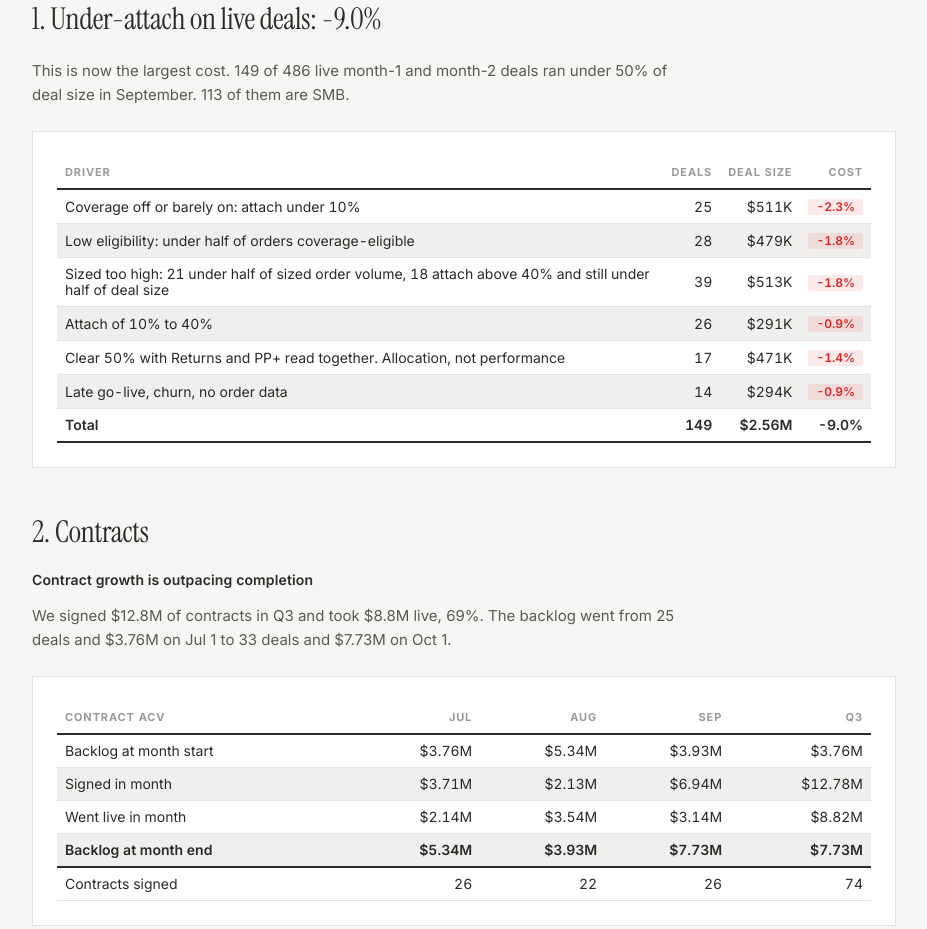
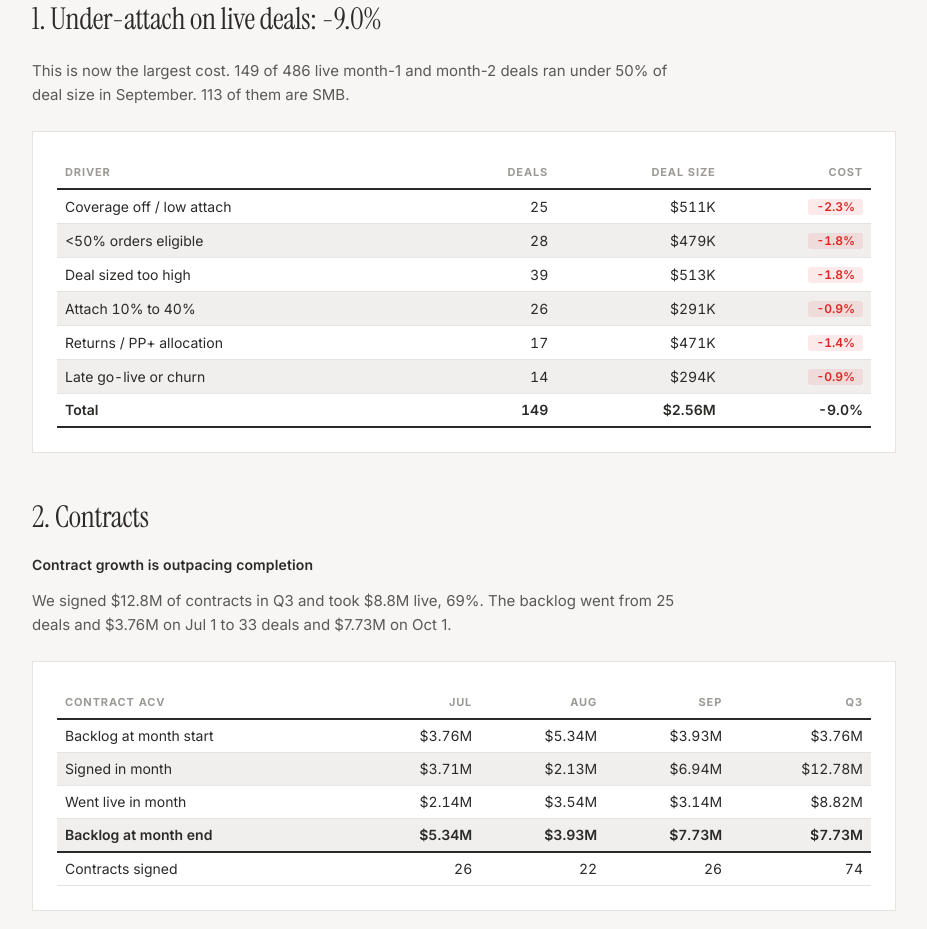
Before and after one commit to hughrobertsredo/returns-se-september-recap, a plain HTML site: page index.html in a window 1280 px wide. Shown: the part 2803-3732 px from the top of the page, without its empty margins (176-1103 px from the left). Drawn offline with Linux system fonts and the light colour scheme.

Commit message:
Update index.html

```diff
--- a/index.html
+++ b/index.html
@@ -3,9 +3,12 @@
 <head>
 <meta charset="utf-8">
 <meta name="viewport" content="width=device-width, initial-scale=1">
-<title>Returns SE September Recap</title>
+</head>
+<body>
+<title>Returns SE Review, Sept 2026</title>
 <link rel="stylesheet" href="https://fonts.googleapis.com/css2?family=Instrument+Serif:ital@0;1&family=Inter:wght@400;500;600;700&display=swap">
 <style>
+/* Layout: single editorial column on the Redo light palette, 8px grid, sharp-cornered cards, one orange moment (the 70.3% hero stat). */
 :root{
   --page-bg:#F7F6F4; --surface-bg:#FFFFFF; --text-primary:#2A2A28; --text-secondary:#5A5955;
   --muted:#9B9A96; --divider:#E4E3DF; --row-alt:#F0EFED; --black:#0D0D0D;
@@ -51,10 +54,12 @@ tr.total td{font-weight:600;border-bottom:2px solid var(--text-primary)}
 .pill{display:inline-block;font-size:12px;line-height:16px;font-weight:600;padding:0 8px;border-radius:3px}
 .pill.neg{background:var(--neg-bg);color:var(--neg)}
 .pill.pos{background:var(--pos-bg);color:var(--pos)}
+/* lever walk */
 .walk{display:flex;flex-direction:column;gap:8px}
 .wrow{display:grid;grid-template-columns:minmax(0,5fr) 64px minmax(0,7fr);gap:16px;align-items:center}
 .wlab{display:flex;flex-direction:column;min-width:0}
 .wlab b{font-size:14px;line-height:16px}
+.wlab span{font-size:12px;line-height:16px;color:var(--text-secondary)}
 .wval{font-size:14px;line-height:16px;font-weight:600;color:var(--text-primary);text-align:right;font-variant-numeric:tabular-nums}
 .track{position:relative;height:32px}
 .track::before{content:'';position:absolute;top:0;bottom:0;left:28.571%;width:1px;background:var(--divider)}
@@ -75,8 +80,7 @@ tr.total td{font-weight:600;border-bottom:2px solid var(--text-primary)}
 footer{border-top:1px solid var(--divider);padding-top:24px;display:flex;justify-content:space-between;align-items:center;gap:16px}
 footer img{height:18px;width:auto}
 </style>
-</head>
-<body>
+
 <div class="wrap">
 
 <header>
@@ -195,12 +199,12 @@ footer img{height:18px;width:auto}
   <div class="card"><div class="scroll"><table>
     <thead><tr><th>Driver</th><th>Deals</th><th>Deal size</th><th>Cost</th></tr></thead>
     <tbody>
-      <tr><td>Coverage off or barely on: attach under 10%</td><td>25</td><td>$511K</td><td><span class="pill neg">-2.3%</span></td></tr>
-      <tr><td>Low eligibility: under half of orders coverage-eligible</td><td>28</td><td>$479K</td><td><span class="pill neg">-1.8%</span></td></tr>
-      <tr><td>Sized too high: 21 under half of sized order volume, 18 attach above 40% and still under half of deal size</td><td>39</td><td>$513K</td><td><span class="pill neg">-1.8%</span></td></tr>
-      <tr><td>Attach of 10% to 40%</td><td>26</td><td>$291K</td><td><span class="pill neg">-0.9%</span></td></tr>
-      <tr><td>Clear 50% with Returns and PP+ read together. Allocation, not performance</td><td>17</td><td>$471K</td><td><span class="pill neg">-1.4%</span></td></tr>
-      <tr><td>Late go-live, churn, no order data</td><td>14</td><td>$294K</td><td><span class="pill neg">-0.9%</span></td></tr>
+      <tr><td>Coverage off / low attach</td><td>25</td><td>$511K</td><td><span class="pill neg">-2.3%</span></td></tr>
+      <tr><td>&lt;50% orders eligible</td><td>28</td><td>$479K</td><td><span class="pill neg">-1.8%</span></td></tr>
+      <tr><td>Deal sized too high</td><td>39</td><td>$513K</td><td><span class="pill neg">-1.8%</span></td></tr>
+      <tr><td>Attach 10% to 40%</td><td>26</td><td>$291K</td><td><span class="pill neg">-0.9%</span></td></tr>
+      <tr><td>Returns / PP+ allocation</td><td>17</td><td>$471K</td><td><span class="pill neg">-1.4%</span></td></tr>
+      <tr><td>Late go-live or churn</td><td>14</td><td>$294K</td><td><span class="pill neg">-0.9%</span></td></tr>
       <tr class="total"><td>Total</td><td>149</td><td>$2.56M</td><td>-9.0%</td></tr>
     </tbody>
   </table></div></div>
@@ -230,7 +234,6 @@ footer img{height:18px;width:auto}
   </ul>
   <div class="stack">
     <h3>Contracts going live late: -4.8%, all slippage</h3>
-    <p>This is a Mid-market problem. The Growth contract drag is gone. Mid-market underperformance is this same problem, not a separate finding. 7 of the 9 contracts not live and 3.6 of the 4.8% sit in Alexis Smith's Mid-market book.</p>
   </div>
   <ul>
     <li><strong>Chicks Saddlery (2.7%):</strong> core delay was the engineering build for exchanges. The controllable was scoping. Walk through the merchant's current and desired process with the merchant, the engineer and the SE before the build starts.</li>
@@ -244,7 +247,7 @@ footer img{height:18px;width:auto}
 
 <section>
   <h2>3. New-hire ramp: 17% against 33%</h2>
-  <p>Brand new reps run 17% of deal size in month 0 against 33% for ramped SMB reps. We are taking new hires out of the Growth round robin and creating a training segment with a $10K maximum deal size to limit risk.</p>
+  <p>Brand new reps run 17% of deal size in month 0 against 33% for ramped SMB reps. We are taking new hires out of the SMB round robin and creating a training segment with a $10K maximum deal size to limit risk.</p>
   <div class="card"><div class="scroll"><table>
     <thead><tr><th>Month-0 deals: run rate / deal size</th><th>Jul</th><th>Aug</th><th>Sep</th><th>Mar to Sep</th></tr></thead>
     <tbody>
@@ -271,5 +274,6 @@ footer img{height:18px;width:auto}
 </footer>
 
 </div>
+
 </body>
 </html>
```
